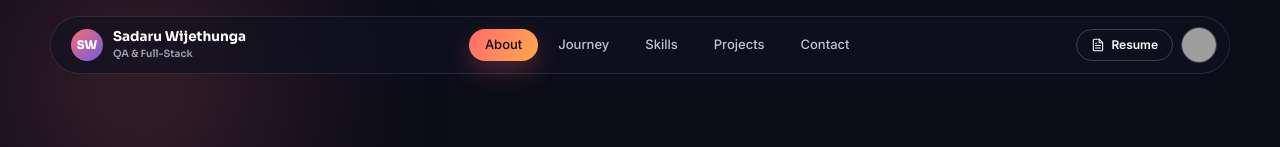
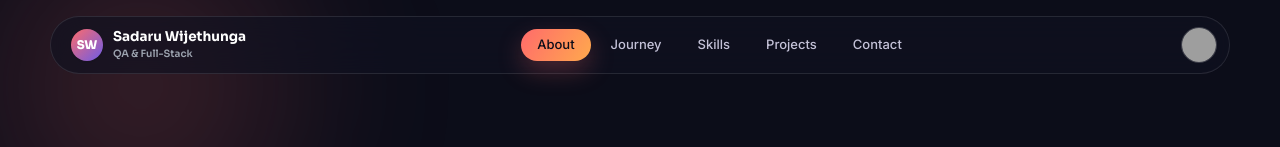
Before and after one commit to sadaruX3/sadaruX3.github.io, a React (Vite) app: page / in a window 1280 px wide. Shown: the top 147 px of the page. Built offline with nearby package versions, Linux system fonts and the light colour scheme; grey boxes are pictures that could not be loaded.

Commit message:
Remove Resume button from navigation bar

```diff
--- a/src/PortfolioV3.jsx
+++ b/src/PortfolioV3.jsx
@@ -577,16 +577,6 @@ export default function PortfolioV3() {
 
           {/* Action Buttons */}
           <div className="flex items-center gap-2">
-            {/* View Resume Button */}
-            <button
-              id="nav-resume-btn"
-              onClick={() => setShowResumeModal(true)}
-              className="hidden sm:inline-flex items-center gap-1.5 text-[12px] font-semibold px-3.5 py-1.5 rounded-full transition-all border border-white/20 hover:border-white/40 hover:bg-white/10 text-white"
-            >
-              <Icon name="file-text" size={14} />
-              <span>Resume</span>
-            </button>
-
 
             {/* Mobile menu toggle */}
             <button
```
